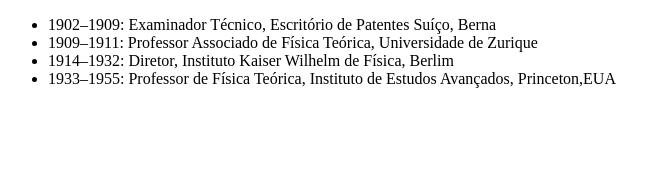
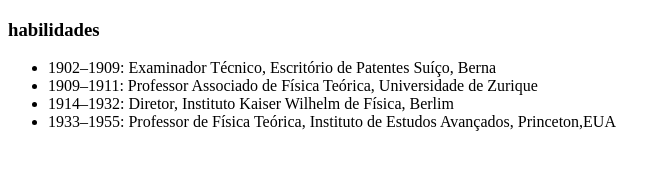
Before and after one commit to Lui494/meusite, a plain HTML site: page habilidades.html in a window 1280 px wide. Shown: the whole page, without its empty margins (0-670 px from the left). Drawn offline with Linux system fonts and the light colour scheme.

Commit message:
aula de html 4

```diff
--- a/habilidades.html
+++ b/habilidades.html
@@ -4,6 +4,7 @@
 <title>habilidades</title>
     </head>
     <body>
+<h3>habilidades</h3>
  <ul>
 <li>1902–1909: Examinador Técnico, Escritório de Patentes Suíço, Berna</li>
 <li>1909–1911: Professor Associado de Física Teórica, Universidade de Zurique</li>
```
